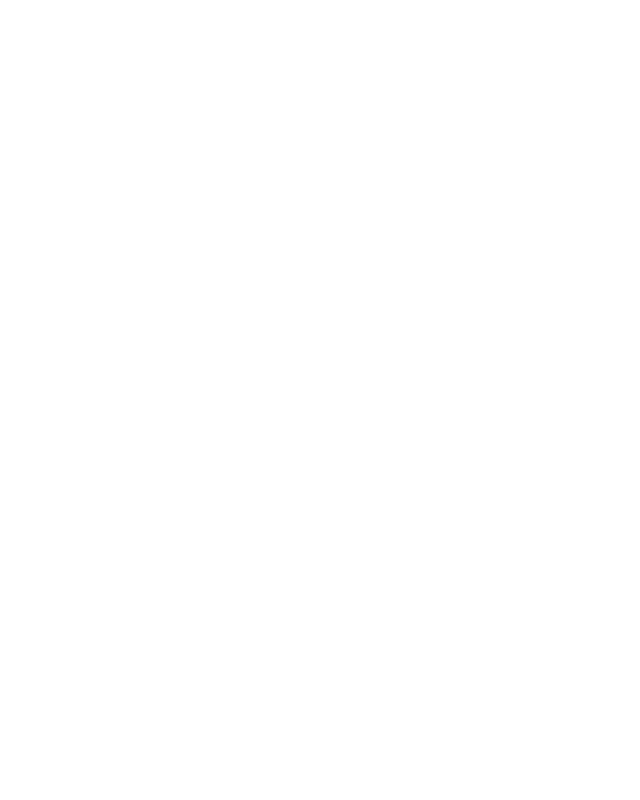
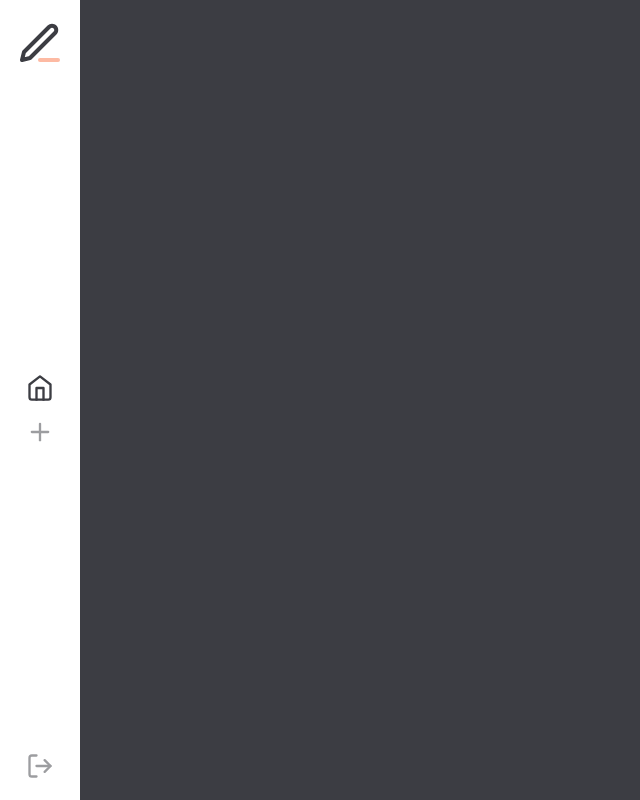
Before and after one commit to ruymon/note.me, a React (Vite) app: page /app/1 in a window 1280 px wide. Before the commit this address had no page. Shown: the whole page, without its empty margins (0-640 px from the left). Built offline with nearby package versions, Linux system fonts and the light colour scheme.

Commit message:
feat: Dashboard Sidebar

```diff
--- a/src/App.tsx
+++ b/src/App.tsx
@@ -9,7 +9,7 @@
     <>
       <Routes>
         <Route path="/" element={<Login />} />
-        <Route path="/app" element={<Dashboard />} />
+        <Route path="/app/:id" element={<Dashboard />} />
       </Routes>
       <GlobalStyles />
     </>
--- /dev/null
+++ b/src/components/LogoIcon/index.tsx
@@ -0,0 +1,19 @@
+import { colors } from '../../styles/colors';
+
+interface LogoIconProps {
+  theme: 'dark' | 'light';
+}
+
+const ThemeDictonary = {
+  dark: colors.primary.white,
+  light: colors.primary.midnight,
+}
+
+export function LogoIcon(props: LogoIconProps) {
+  return (
+    <svg width="48" height="48" viewBox="0 0 48 48" fill="none" xmlns="http://www.w3.org/2000/svg">
+      <path d="M24 40H42" stroke="#FDBAA3" stroke-width="4" stroke-linecap="round" stroke-linejoin="round"/>
+      <path d="M33 7C33.7956 6.20435 34.8748 5.75735 36 5.75735C36.5572 5.75735 37.1088 5.86709 37.6236 6.08031C38.1383 6.29352 38.606 6.60603 39 7C39.394 7.39396 39.7065 7.86167 39.9197 8.37641C40.1329 8.89115 40.2426 9.44284 40.2426 10C40.2426 10.5571 40.1329 11.1088 39.9197 11.6236C39.7065 12.1383 39.394 12.606 39 13L14 38L6 40L8 32L33 7Z" stroke={ThemeDictonary[props.theme]} stroke-width="4" stroke-linecap="round" stroke-linejoin="round"/>
+    </svg>
+  )
+}
--- /dev/null
+++ b/src/components/Sidebar/index.tsx
@@ -0,0 +1,30 @@
+import { LogoIcon } from './../LogoIcon';
+import { Container, Wrapper } from './styles';
+
+import { FiHome, FiPlus, FiLogOut } from 'react-icons/fi';
+import { SidebarItem } from './../SidebarItem'
+
+export function Sidebar() {
+  return (
+    <Wrapper>
+      <Container>
+        <LogoIcon theme={'light'} />
+
+        <div>
+          <SidebarItem active>
+            <FiHome size={28} />
+          </SidebarItem>
+
+          <SidebarItem>
+            <FiPlus size={28} />
+          </SidebarItem>
+        </div>
+
+        <SidebarItem>
+            <FiLogOut size={28} />
+        </SidebarItem>
+
+      </Container>
+    </Wrapper>
+  );
+}
--- /dev/null
+++ b/src/components/Sidebar/styles.ts
@@ -0,0 +1,33 @@
+import styled from "styled-components";
+import { colors } from '../../styles/colors';
+
+export const Wrapper = styled.aside`
+  height: 100vh;
+  width: 5rem;
+
+  background: ${colors.primary.white};
+
+  display: flex;
+  align-items: center;
+  justify-content: center;
+  flex-direction: column;
+`
+
+export const Container = styled.aside`
+  width: 100%;
+  height: 95%;
+
+  display: flex;
+  flex-direction: column;
+  align-items: center;
+  justify-content: space-between;
+
+  div {
+    display: flex;
+    align-items: center;
+    justify-content: center;
+
+    flex-direction: column;
+    gap: 1rem;
+  }
+`
--- /dev/null
+++ b/src/components/SidebarItem/index.tsx
@@ -0,0 +1,15 @@
+import { ReactNode } from "react";
+import { Wrapper } from './styles';
+
+interface SidebarItemProps {
+  children: ReactNode,
+  active?: boolean
+}
+
+export function SidebarItem(props: SidebarItemProps) {
+  return (
+    <Wrapper active={props.active}>
+      {props.children}
+    </Wrapper>
+  )
+}
--- /dev/null
+++ b/src/components/SidebarItem/styles.ts
@@ -0,0 +1,17 @@
+import styled from "styled-components";
+import { colors } from "../../styles/colors";
+
+interface SidebarItemStyleProps {
+  active?: boolean;
+}
+
+export const Wrapper = styled.div<SidebarItemStyleProps>`
+  color: ${colors.primary.midnight};
+  opacity: ${(props) => props.active ? '1' : '0.5'};
+
+  transition: all .2s ease-in-out;
+
+  &:hover {
+    opacity: 1;
+  }
+`
--- a/src/pages/Dashboard/index.tsx
+++ b/src/pages/Dashboard/index.tsx
@@ -1,5 +1,13 @@
+import { Sidebar } from './../../components/Sidebar';
+import { Container, Wrapper } from './styles'
+
 export function Dashboard() {
   return (
-    <h1>Dashboard Page</h1>
+    <Wrapper>
+      <Sidebar />
+      <Container>
+
+      </Container>
+    </Wrapper>
   );
 }
--- a/src/pages/Dashboard/styles.ts
+++ b/src/pages/Dashboard/styles.ts
@@ -0,0 +1,20 @@
+import styled from "styled-components";
+import { colors } from "../../styles/colors";
+
+export const Wrapper = styled.div`
+  width: 100vw;
+  height: 100vh;
+
+  display:flex;
+  align-items: space-between;
+`
+
+export const Container = styled.main`
+  height: 100vh;
+  overflow: hidden;
+
+  /* background: ${colors.gray[100]}; */
+  background: ${colors.primary.midnight};
+
+  flex: 1;
+`
--- a/src/styles/colors.ts
+++ b/src/styles/colors.ts
@@ -25,5 +25,6 @@
     400: '#808080',
     300: '#8C8A97',
     200: 'rgba(140, 138, 151, 0.2)',
+    100: '#FDFDFD',
   }
 }
```
Also changed, not shown: public/logoIcon_dark.svg (added), public/logoIcon_light.svg (added).
